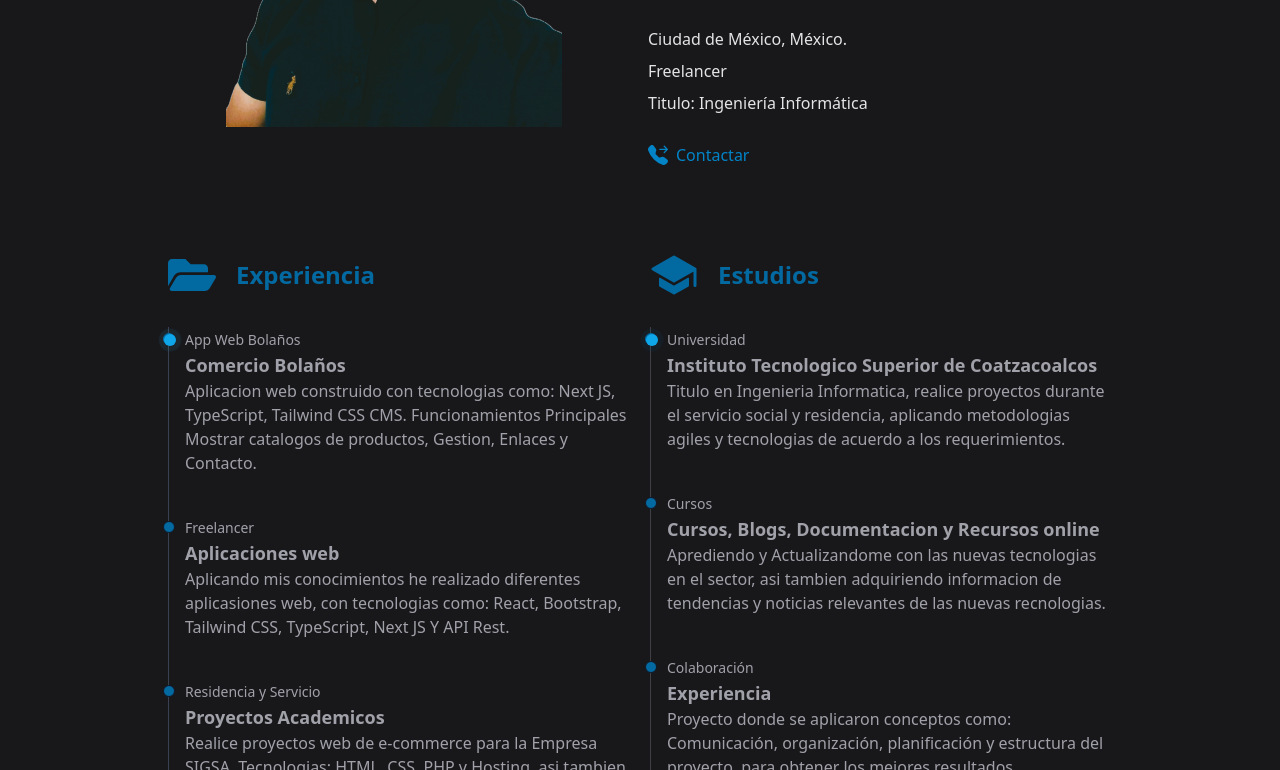
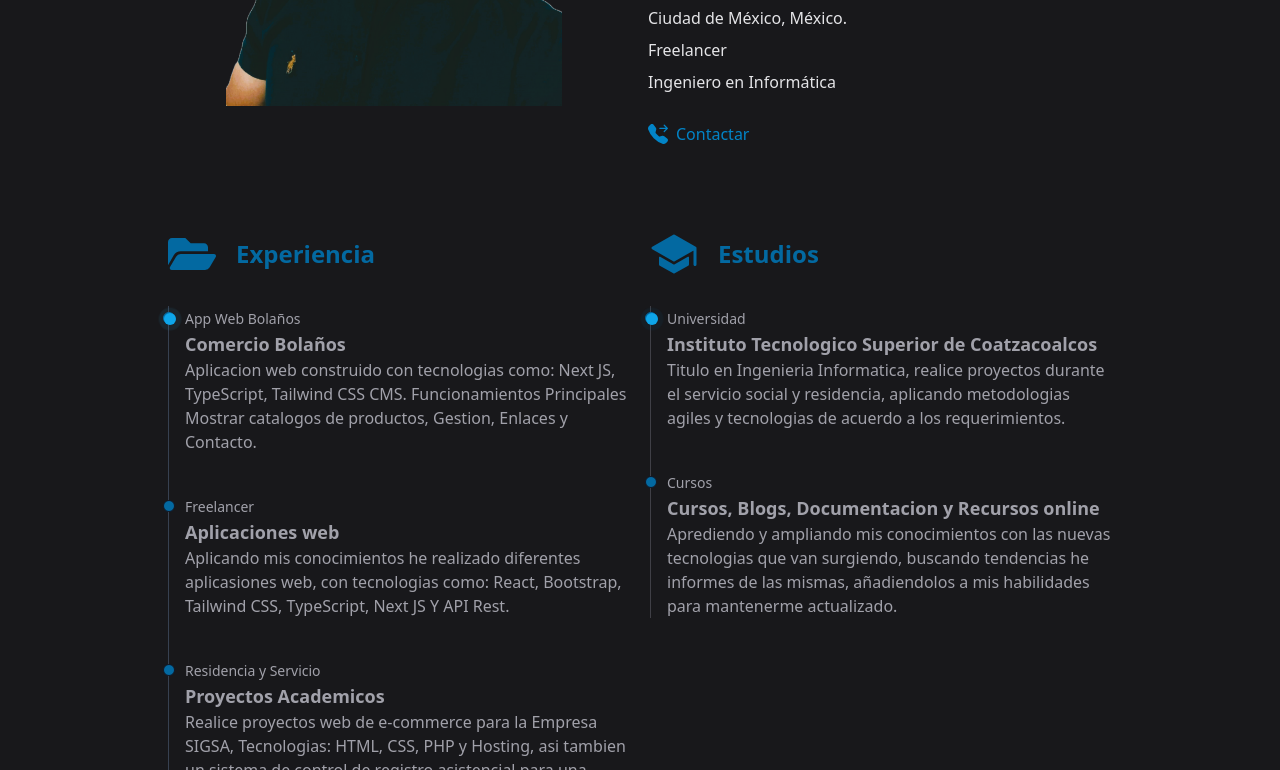
Before and after one commit to Martz94/portfolio, a React (Vite) app: page / in a window 1280 px wide. Shown: the part 1150-1920 px from the top of the page. Built offline with nearby package versions, Linux system fonts and the light colour scheme; what tailwindcss-animated would draw is missing.

Commit message:
correcciones responsivas

```diff
--- a/src/components/Aboutme.jsx
+++ b/src/components/Aboutme.jsx
@@ -25,7 +25,7 @@ const Aboutme = () => {
                 <ul className=' text-gray-400 mt-5'>
                   <li className=' text-zinc-700 dark:text-zinc-200 my-2'>Ciudad de México, México.</li>
                   <li className=' text-zinc-700 dark:text-zinc-200 my-2'>Freelancer</li>
-                  <li className=' text-zinc-700 dark:text-zinc-200 my-2'>Titulo: Ingeniería Informática</li>
+                  <li className=' text-zinc-700 dark:text-zinc-200 my-2'>Ingeniero en Informática</li>
                     <a href="tel:9211237512" className=" flex items-center text-sky-600 mt-7 hover:text-zinc-700 dark:hover:text-zinc-200 pe-2 gap-2 cursor-pointer">
                       <BsTelephoneForwardFill className=' h-5 w-5'/>Contactar
                     </a>
@@ -94,15 +94,7 @@ const Aboutme = () => {
                 <div className=' text-zinc-700 dark:text-zinc-400 hover:text-sky-700 dark:hover:text-sky-700'>
                 <time className="mb-1 text-sm font-normal leading-none ">Cursos</time>
                 <h3 className="text-lg font-semibold ">Cursos, Blogs, Documentacion y Recursos online</h3>
-                <p className="text-base font-normal">Aprediendo y Actualizandome con las nuevas tecnologias en el sector, asi tambien adquiriendo informacion de tendencias y noticias relevantes de las nuevas recnologias.</p>
-                </div>
-              </li>
-              <li className="ms-4">
-                <div className="absolute w-3 h-3 bg-sky-700 rounded-full mt-1.5 -start-1.5 border dark:border-gray-900 border-sky-700 dark:bg-sky-700"></div>
-                <div className=' text-zinc-700 dark:text-zinc-400 hover:text-sky-700 dark:hover:text-sky-700'>
-                <time className="mb-1 text-sm font-normal leading-none">Colaboración</time>
-                <h3 className="text-lg font-semibold">Experiencia</h3>
-                <p className="text-base font-normal"> Proyecto donde se aplicaron conceptos como: Comunicación, organización, planificación y estructura del proyecto, para obtener los mejores resultados.</p>
+                <p className="text-base font-normal">Aprediendo y ampliando mis conocimientos con las nuevas tecnologias que van surgiendo, buscando tendencias he informes de las mismas, añadiendolos a mis habilidades para mantenerme actualizado.</p>
                 </div>
               </li>
             </ol>
--- a/src/components/Contact.jsx
+++ b/src/components/Contact.jsx
@@ -29,12 +29,12 @@ const Contact = () => {
                         <button type="submit" className=" bg-sky-700 py-1 px-5 md:py-2 md;px-7 my-5 text-zinc-300 hover:bg-zinc-300 dark:hover:bg-zinc-800 hover:text-sky-700 border border-transparent hover:border-sky-700 rounded-md shadow-lg hover:shadow-sky-700">Enviar</button>
                     </form>
                     <div className=' w-auto lg:w-1/2 text-zinc-300 mx-auto mt-7 lg:mt-0 mb-5 lg:mb-5'>
-                        <p className=' text-base md:text-xl text-zinc-700 dark:text-zinc-300 mb-10'>Escribe un mensaje, llama o contactame atraves de mis redes sociales.</p>
+                        <p className=' text-base md:text-xl text-zinc-700 dark:text-zinc-300 mb-10'>Comunicate y en breve te respondere.</p>
                         <div className=' lg:mt-24 lg:mb-0'>
                             <a href="https://www.linkedin.com/in/uriel-martinez-41ab2a116/" className=' text-sky-700 dark:text-sky-700 flex gap-3 my-7 items-center text-sm lg:text-base hover:text-zinc-700 dark:hover:text-zinc-300'> <BsLinkedin className=" w-8 h-8" />LINKEDIN</a>
                             <a href="https://github.com/Martz94" className=' text-sky-700 dark:text-sky-700 flex gap-3 my-7 items-center text-sm lg:text-base hover:text-zinc-700 dark:hover:text-zinc-300'><BsGithub className=" w-8 h-8" />GITHUB</a>
                             <a href="mailto:urielmartzpascual@gmail.com?Subject=Hola,%20Estoy%20interesado(a)%20en%20tu%20perfil" className=' text-sky-700 dark:text-sky-700  flex gap-3 my-7 items-center text-sm lg:text-base hover:text-zinc-700 dark:hover:text-zinc-300'><AiTwotoneMail className=" w-8 h-8" /> E-MAIL</a>
-                            <a href="tel:9211237512" className=" flex items-center text-sky-700 mt-7 hover:text-zinc-700 dark:hover:text-zinc-300 pe-2 gap-3 cursor-pointer">
+                            <a href="tel:9211237512" className=" flex items-center text-sky-700 mt-7 hover:text-zinc-700 dark:hover:text-zinc-300 pe-2 gap-3 cursor-pointer text-sm lg:text-base">
                                 <BsTelephoneForwardFill className=' h-7 w-7' />CONTACTAR
                             </a>
                         </div>
--- a/src/components/Navbar.jsx
+++ b/src/components/Navbar.jsx
@@ -91,9 +91,9 @@ const Navbar = () => {
                               <Link to="aboutme" className="block py-2 px-3 text-gray-900 rounded hover:bg-zinc-400 md:hover:bg-transparent md:border-0 md:hover:text-sky-600 md:p-0 dark:text-white md:dark:hover:text-sky-600 dark:hover:bg-gray-700 dark:hover:text-white md:dark:hover:bg-transparent md:hover:underline"
                                     spy={true} smooth={true} offset={-100} duration={500}>Sobre mi</Link>
                               <Link to="proyects" className="block py-2 px-3 text-gray-900 rounded hover:bg-zinc-400 md:hover:bg-transparent md:border-0 md:hover:text-sky-600 md:p-0 dark:text-white md:dark:hover:text-sky-600 dark:hover:bg-gray-700 dark:hover:text-white md:dark:hover:bg-transparent md:hover:underline"
+                                    spy={true} smooth={true} offset={-50} duration={500}>Proyectos</Link>
+                              <Link to="skills" className="block py-2 px-3 text-gray-900 rounded hover:bg-zinc-400 md:hover:bg-transparent md:border-0 md:hover:text-sky-600 md:p-0 dark:text-white md:dark:hover:text-sky-600 dark:hover:bg-gray-700 dark:hover:text-white md:dark:hover:bg-transparent md:hover:underline"
                                     spy={true} smooth={true} offset={-50} duration={500}>Habilidades</Link>
-                              <Link to="skills" className="block py-2 px-3 text-gray-900 rounded hover:bg-zinc-400 md:hover:bg-transparent md:border-0 md:hover:text-sky-600 md:p-0 dark:text-white md:dark:hover:text-sky-600 dark:hover:bg-gray-700 dark:hover:text-white md:dark:hover:bg-transparent md:hover:underline"
-                                    spy={true} smooth={true} offset={-50} duration={500}>Proyectos</Link>
                               <Link to="contact" className="block py-2 px-3 text-gray-900 rounded hover:bg-zinc-400 md:hover:bg-transparent md:border-0 md:hover:text-sky-600 md:p-0 dark:text-white md:dark:hover:text-sky-600 dark:hover:bg-gray-700 dark:hover:text-white md:dark:hover:bg-transparent md:hover:underline"
                                     spy={true} smooth={true} offset={-50} duration={500}>Contacto</Link>
                       </div>
```
Also changed, not shown: src/components/Home.jsx (+4 -4 lines).
